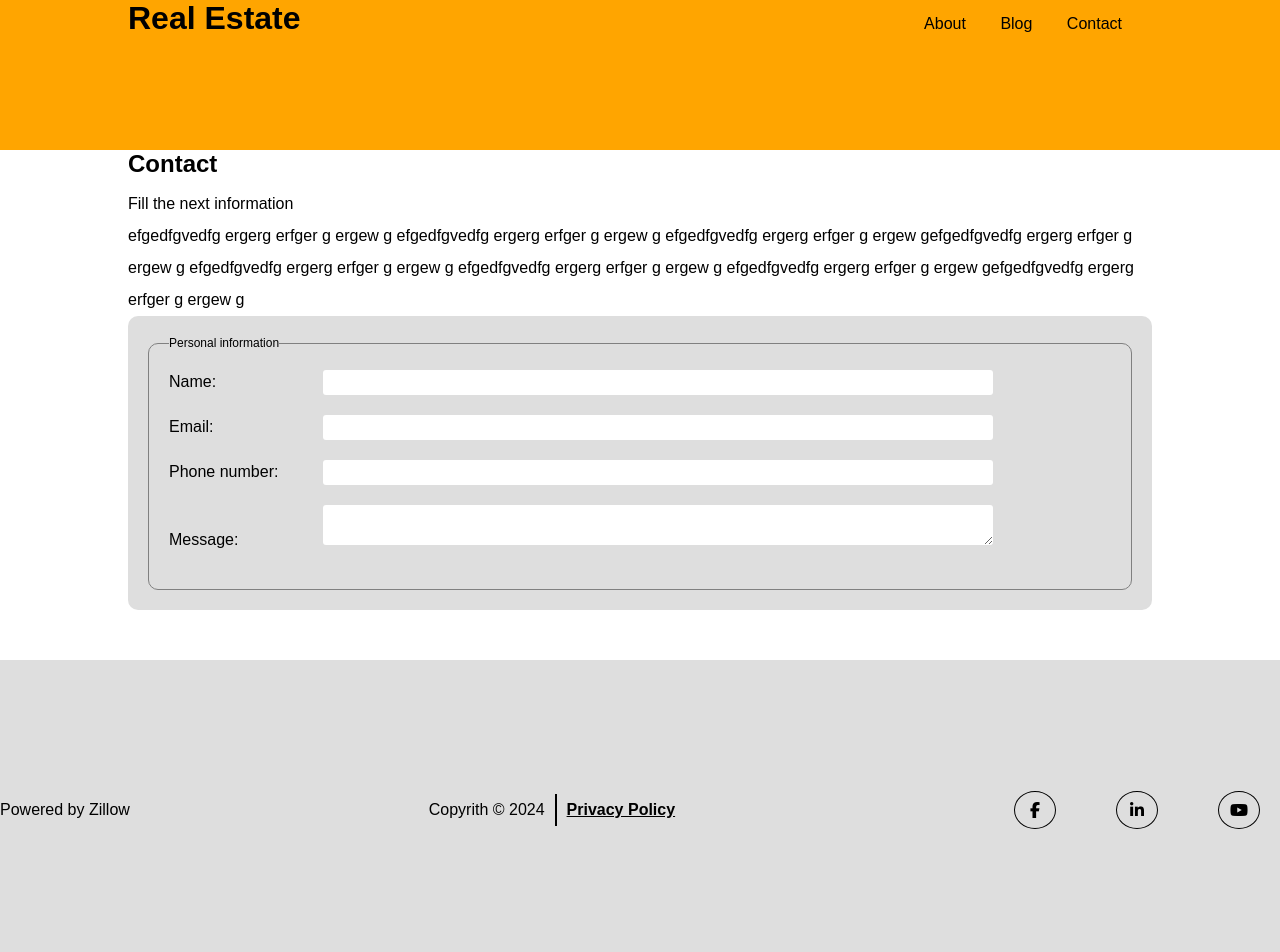
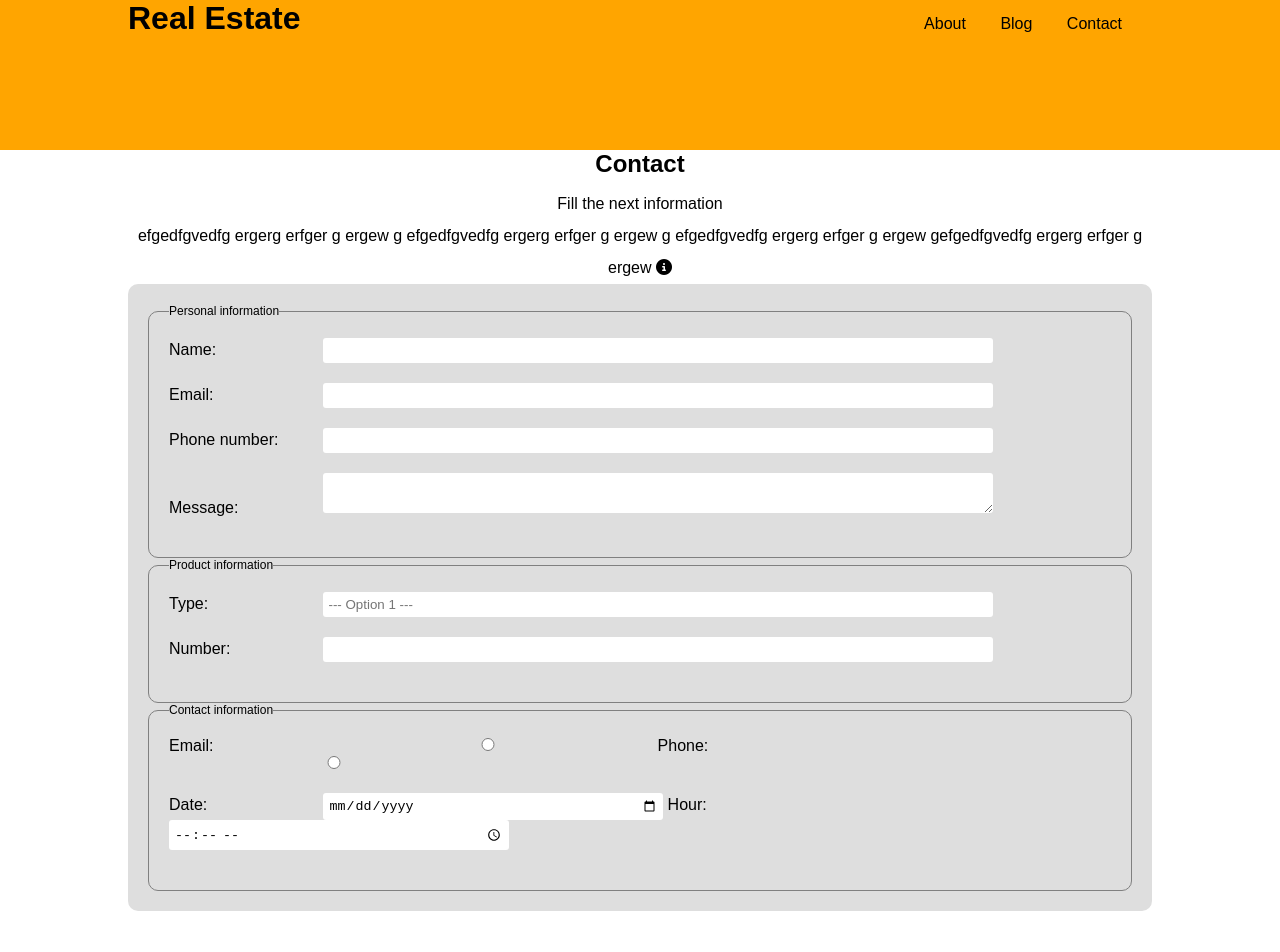
Before and after one commit to Bryan-Armas10/realEstate-ch52, a plain HTML site: page contact.html in a window 1280 px wide. Shown: the top 952 px of the page. Drawn offline with Linux system fonts and the light colour scheme; a web font is replaced by a local one.

Commit message:
Homework 3

```diff
--- a/contact.html
+++ b/contact.html
@@ -24,10 +24,10 @@
         </div>
     </header>
     <main class="container">
-        <h2>Contact</h2>
+        <h2 style="text-align: center;">Contact</h2>
         <div>
-            <p>Fill the next information</p>
-            <p>efgedfgvedfg ergerg erfger g ergew g efgedfgvedfg ergerg erfger g ergew g efgedfgvedfg ergerg erfger g ergew gefgedfgvedfg ergerg erfger g ergew g efgedfgvedfg ergerg erfger g ergew g efgedfgvedfg ergerg erfger g ergew g efgedfgvedfg ergerg erfger g ergew gefgedfgvedfg ergerg erfger g ergew g</p>
+            <p style="text-align: center;">Fill the next information</p>
+            <p style="text-align: center;">efgedfgvedfg ergerg erfger g ergew g efgedfgvedfg ergerg erfger g ergew g efgedfgvedfg ergerg erfger g ergew gefgedfgvedfg ergerg erfger g ergew <i class="fa-solid fa-circle-info"></i></p>
             <div class="form-container">
                 <fieldset>
                     <legend>Personal information</legend>
@@ -46,6 +46,41 @@
                     <div class="form-control">
                         <label>Message:</label>
                         <textarea></textarea>
+                    </div>
+                </fieldset>
+
+                <fieldset>
+                    <legend>Product  information</legend>
+                    <div class="form-control">
+                        <label>Type:</label>
+                        <input list="web" placeholder="--- Option 1 ---">
+                        <datalist id="web">
+                            <option value="Edge">
+                            <option value="Firefox">
+                            <option value="Chrome">
+                            <option value="Opera">
+                            <option value="Safari">
+                        </datalist>
+                    </div>
+                    <div class="form-control">
+                        <label>Number:</label>
+                        <input type="number">
+                    </div>
+                </fieldset>
+
+                <fieldset>
+                    <legend>Contact information</legend>
+                    <div class="form-control3">
+                      <label>Email:</label>
+                      <input type="radio"  name="rad">
+                      <label>Phone:</label>
+                      <input type="radio"  name="rad">
+                    </div>
+                    <div class="form-control3">
+                      <label>Date:</label>
+                      <input type="date">
+                      <label>Hour:</label>
+                      <input type="time">
                     </div>
                 </fieldset>
             </div>
--- a/mystyle.css
+++ b/mystyle.css
@@ -160,3 +160,18 @@ fieldset{
     text-decoration: underline;
     font-weight: 900;
 }
+/* Form Radio */
+.form-control3{
+    margin-bottom: 20px;
+}
+.form-control3 input,
+.form-control3 textarea{
+    border: none;
+    width: 35%;
+    padding: 5px;
+    border-radius: 3px;
+}
+.form-control3 label{
+    display: inline-block;
+    width: 150px;
+}
```
